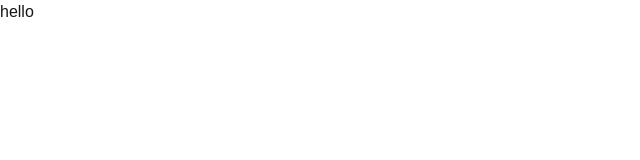
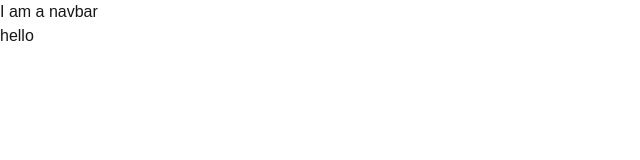
Before and after one commit to kumail-ahmad/next-navigation, a Next.js app: page / in a window 1280 px wide. Shown: the top 160 px of the page, without its empty margins (0-640 px from the left). Built offline with nearby package versions, Linux system fonts and the light colour scheme.

Commit message:
added a navbar test

```diff
--- a/app/layout.js
+++ b/app/layout.js
@@ -1,5 +1,6 @@
 import { Geist, Geist_Mono } from "next/font/google";
 import "./globals.css";
+import Navbar from "@/components/Navbar";
 
 const geistSans = Geist({
   variable: "--font-geist-sans",
@@ -22,6 +23,7 @@ export default function RootLayout({ children }) {
       <body
         className={`${geistSans.variable} ${geistMono.variable} antialiased`}
       >
+        <Navbar />
         {children}
       </body>
     </html>
--- /dev/null
+++ b/components/Navbar.js
@@ -0,0 +1,7 @@
+import React from "react";
+
+const Navbar = () => {
+  return <div>I am a navbar</div>;
+};
+
+export default Navbar;
```
